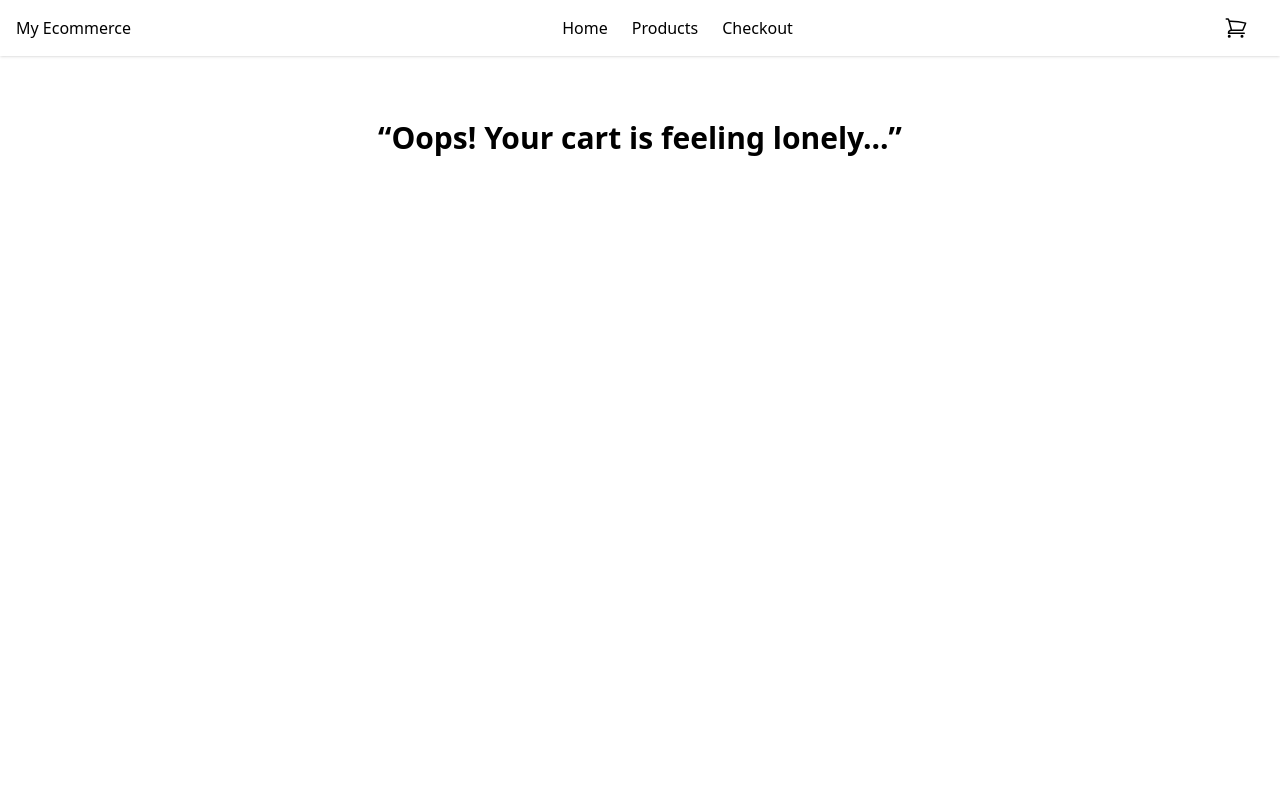
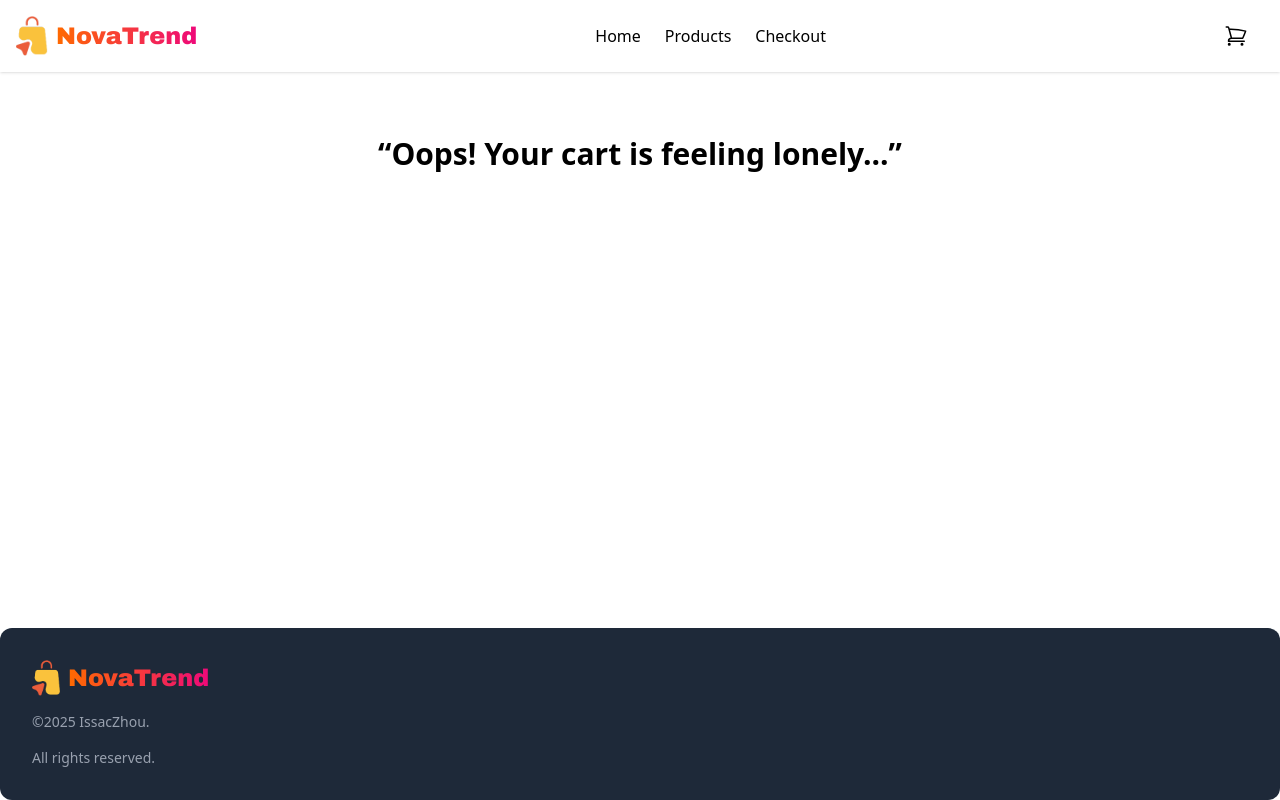
Before and after one commit to Isaaczhou959/smart-eshop, a Next.js app: page /checkout in a window 1280 px wide. Built offline with nearby package versions, Linux system fonts and the light colour scheme.

Commit message:
Footer Added new logo and website name

```diff
--- a/app/globals.css
+++ b/app/globals.css
@@ -10,6 +10,10 @@
     border-width: 2px;
     border-color: var(--color-border);
   }
+  html {
+    scroll-behavior: smooth;
+  }
+
   body {
     @apply bg-[rgb(var(--color-background))] text-[rgb(var(--color-foreground))];
   }
@@ -43,3 +47,18 @@
   --chart-5: 27 87% 67%;
   --radius: 0.5rem;
 }
+
+.art-text {
+  font-family: "Arial Black", sans-serif;
+  background: linear-gradient(90deg, #ff6a00, #ee0979);
+  -webkit-background-clip: text;
+  -webkit-text-fill-color: transparent;
+  transition: background-position 0.5s ease;
+  transition: transform 0.3s ease;
+}
+
+.art-text:hover {
+  background-position: 100% 0;
+
+  transform: scale(1.05);
+}
--- a/app/layout.tsx
+++ b/app/layout.tsx
@@ -1,6 +1,7 @@
 import type { Metadata } from "next";
 import "./globals.css";
 import { Navbar } from "@/components/navbar";
+import { Footer } from "@/components/Footer";
 
 export const metadata: Metadata = {
   title: "MyEstore",
@@ -14,11 +15,12 @@ export default function RootLayout({
 }>) {
   return (
     <html lang="en">
-      <body className="flex min-h-full flex-col bg-white">
+      <body className="flex min-h-screen flex-col bg-white">
         <Navbar />
         <main className="flex-grow container mx-auto px-4 py-8">
           {children}
         </main>
+        <Footer />
       </body>
     </html>
   );
--- /dev/null
+++ b/components/Footer.tsx
@@ -0,0 +1,19 @@
+import Image from "next/image";
+import Link from "next/link";
+
+export const Footer = () => {
+  return (
+    <div className="mx-auto container mt-16 flex flex-col items-center md:flex-row md:items-start bg-gray-800 p-8 rounded-xl">
+      <div className="flex flex-col gap-4 items-center md:items-start">
+        <Link href="/" className="flex items-center">
+          <Image src="/logo.png" alt="MyEstore" width={36} height={36} />
+          <p className="hidden md:block text-2xl art-text">NovaTrend</p>
+        </Link>
+        <p className="text-sm text-gray-400">
+          &copy;{new Date().getFullYear()} IssacZhou.
+        </p>
+        <p className="text-sm text-gray-400">All rights reserved.</p>
+      </div>
+    </div>
+  );
+};
--- a/components/carousel.tsx
+++ b/components/carousel.tsx
@@ -27,8 +27,7 @@ export const Carousel = ({ products }: Props) => {
             alt={currentProduct.name}
             src={currentProduct.images[0]}
             fill
-            className="transition-opacity duration-500 ease-in-out"
-            objectFit="cover"
+            className="transition-opacity duration-500 ease-in-out object-cover"
           />
         </div>
       )}
--- a/components/navbar.tsx
+++ b/components/navbar.tsx
@@ -9,6 +9,7 @@ import {
 import Link from "next/link";
 import { useEffect, useState } from "react";
 import { Button } from "./ui/button";
+import Image from "next/image";
 
 export const Navbar = () => {
   const [mobileOpen, setMobileOpen] = useState<boolean>(false);
@@ -28,8 +29,15 @@ export const Navbar = () => {
   return (
     <nav className="sticky top-0 z-50 bg-white shadow">
       <div className="container mx-auto flex items-center justify-between px-4 py-4">
-        <Link href="/" className="hover:text-blue-600">
-          My Ecommerce
+        <Link href="/" className="hover:text-blue-600 flex items-center">
+          <Image
+            src="/logo.png"
+            alt="MyEstore"
+            width={36}
+            height={36}
+            className="w-8 h-8 md:w-10 md:h-10"
+          />
+          <p className="hidden md:block text-2xl art-text">NovaTrend</p>
         </Link>
 
         <div className="hidden md:flex space-x-6">
```
Also changed, not shown: public/logo.png (added), public/websitelogo.png (added).
